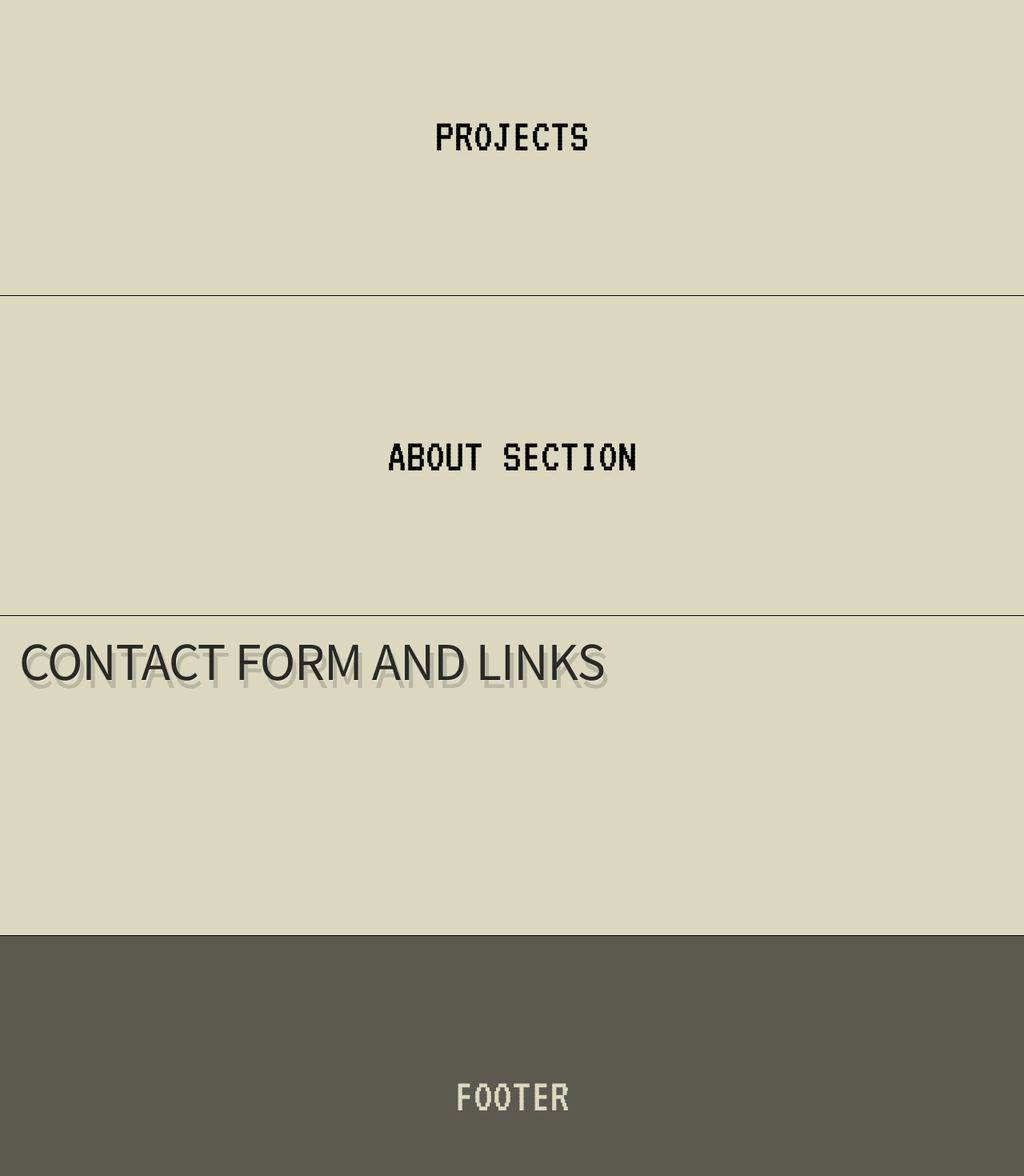
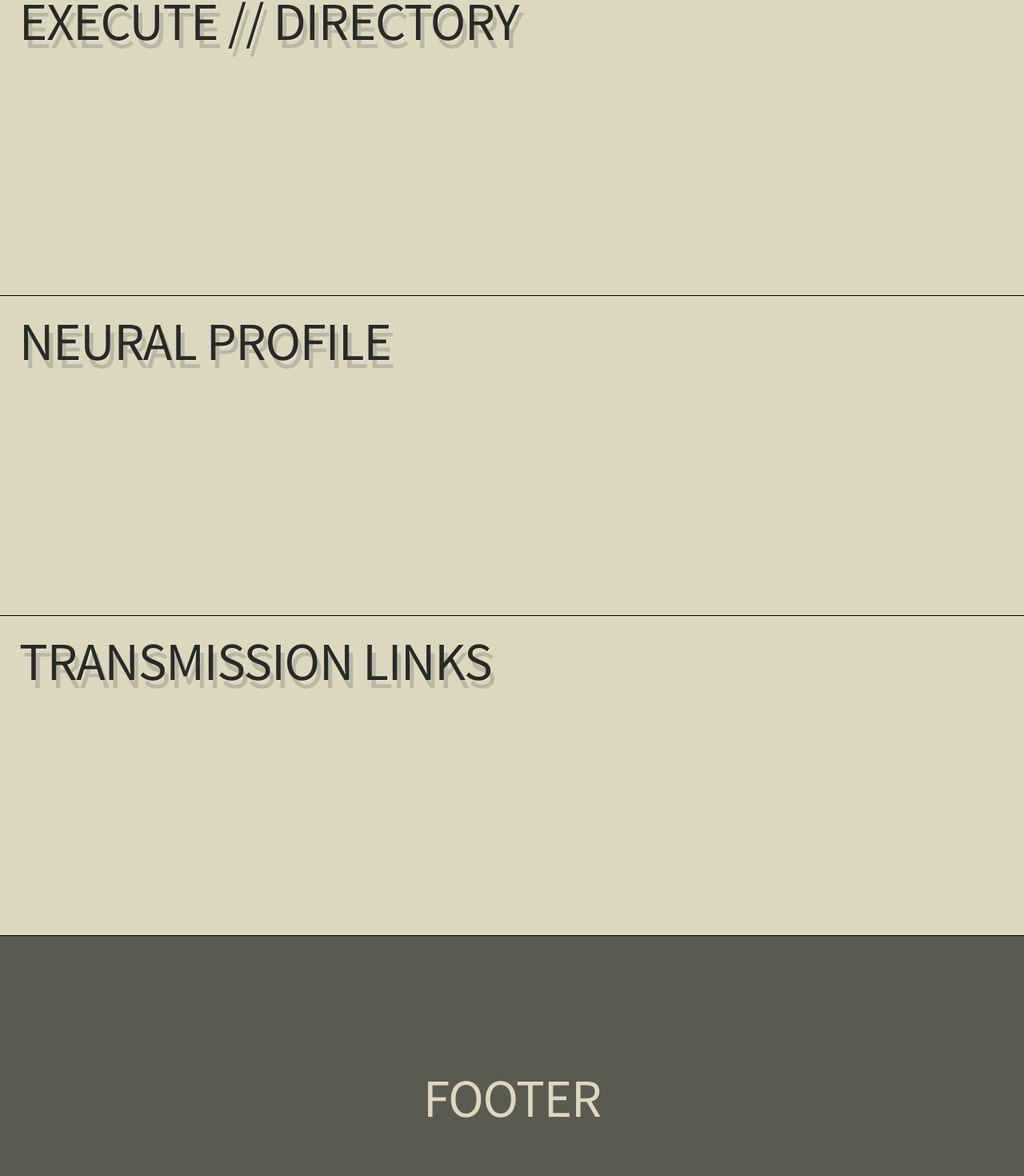
Before and after one commit to adam-benyekkou/angular_portfolio, an Angular app: page / in a window 1280 px wide. Shown: the part 958-2428 px from the top of the page at 80% size. Built offline with nearby package versions, Linux system fonts and the light colour scheme.

Commit message:
Reusable Section Title Component Made

```diff
--- a/src/app/features/about-display/about-display.component.html
+++ b/src/app/features/about-display/about-display.component.html
@@ -1,3 +1,3 @@
-<section class="border-b-1 h-100 flex items-center justify-center">
-  <p class="text-6xl font-terminal-retro">ABOUT SECTION</p>
+<section class="border-b-1 h-100 flex items-top justify-top bg-nier-bg p-6 relative">
+  <app-section-title title="NEURAL PROFILE" />
 </section>
--- a/src/app/features/contact-display/contact-display.component.html
+++ b/src/app/features/contact-display/contact-display.component.html
@@ -1,14 +1,3 @@
 <section class="border-b-1 h-100 flex items-top justify-top bg-nier-bg p-6 relative">
-  <!-- First shadow layer (white/light) -->
-  <p class="absolute text-6xl font-noto-jp text-white opacity-50" style="top: 1.5rem; left: 1.5rem; transform: translate(1px, 1px);">
-    CONTACT FORM AND LINKS
-  </p>
-  <!-- Second shadow layer (dark) -->
-  <p class="absolute text-6xl font-noto-jp text-black opacity-15" style="top: 1.5rem; left: 1.5rem; transform: translate(5px, 10px);">
-    CONTACT FORM AND LINKS
-  </p>
-  <!-- Main text on top -->
-  <p class="relative text-6xl font-noto-jp text-nier-dark z-10">
-    CONTACT FORM AND LINKS
-  </p>
+ <app-section-title title="TRANSMISSION LINKS" />
 </section>
--- a/src/app/features/footer-display/footer-display.component.html
+++ b/src/app/features/footer-display/footer-display.component.html
@@ -1,3 +1,3 @@
 <footer class="bg-nier-dark border-b-1 h-100 flex items-center justify-center text-nier-light">
-  <p class="text-6xl font-terminal-retro">FOOTER</p>
+  <p class="text-6xl font-noto-jp">FOOTER</p>
 </footer>
--- a/src/app/features/project-display/components/projects-list/projects-list.component.html
+++ b/src/app/features/project-display/components/projects-list/projects-list.component.html
@@ -1,3 +1,3 @@
-<section>
-  <article class="border-b-1 h-100 flex items-center justify-center"><p class="text-6xl font-terminal-retro">PROJECTS</p></article>
+<section class="border-b-1 h-100 flex items-top justify-top bg-nier-bg p-6 relative">
+  <app-section-title title="EXECUTE // DIRECTORY" />
 </section>
--- /dev/null
+++ b/src/app/shared/ui/section-title/section-title.component.html
@@ -0,0 +1,19 @@
+<h2>
+<p
+  class="absolute text-6xl font-noto-jp text-white opacity-50"
+  style="top: 1.5rem; left: 1.5rem; transform: translate(1px, 1px)"
+>
+  {{title()}}
+</p>
+<!-- Second shadow layer (dark) -->
+<p
+  class="absolute text-6xl font-noto-jp text-black opacity-15"
+  style="top: 1.5rem; left: 1.5rem; transform: translate(5px, 10px)"
+>
+  {{title()}}
+</p>
+<!-- Main text on top -->
+<p class="relative text-6xl font-noto-jp text-nier-dark z-10">
+  {{title()}}
+</p>
+</h2>
--- /dev/null
+++ b/src/app/shared/ui/section-title/section-title.component.ts
@@ -0,0 +1,11 @@
+import { Component, input } from '@angular/core';
+
+@Component({
+  selector: 'app-section-title',
+  imports: [],
+  templateUrl: './section-title.component.html',
+  styleUrl: './section-title.component.css',
+})
+export class SectionTitleComponent {
+  title = input<string>();
+}
```
Also changed, not shown: src/app/features/about-display/about-display.component.ts (+4 -5 lines), src/app/features/contact-display/contact-display.component.ts (+4 -5 lines), src/app/features/project-display/components/projects-list/projects-list.component.ts (+4 -5 lines), src/app/shared/ui/section-title/section-title.component.css (added).
